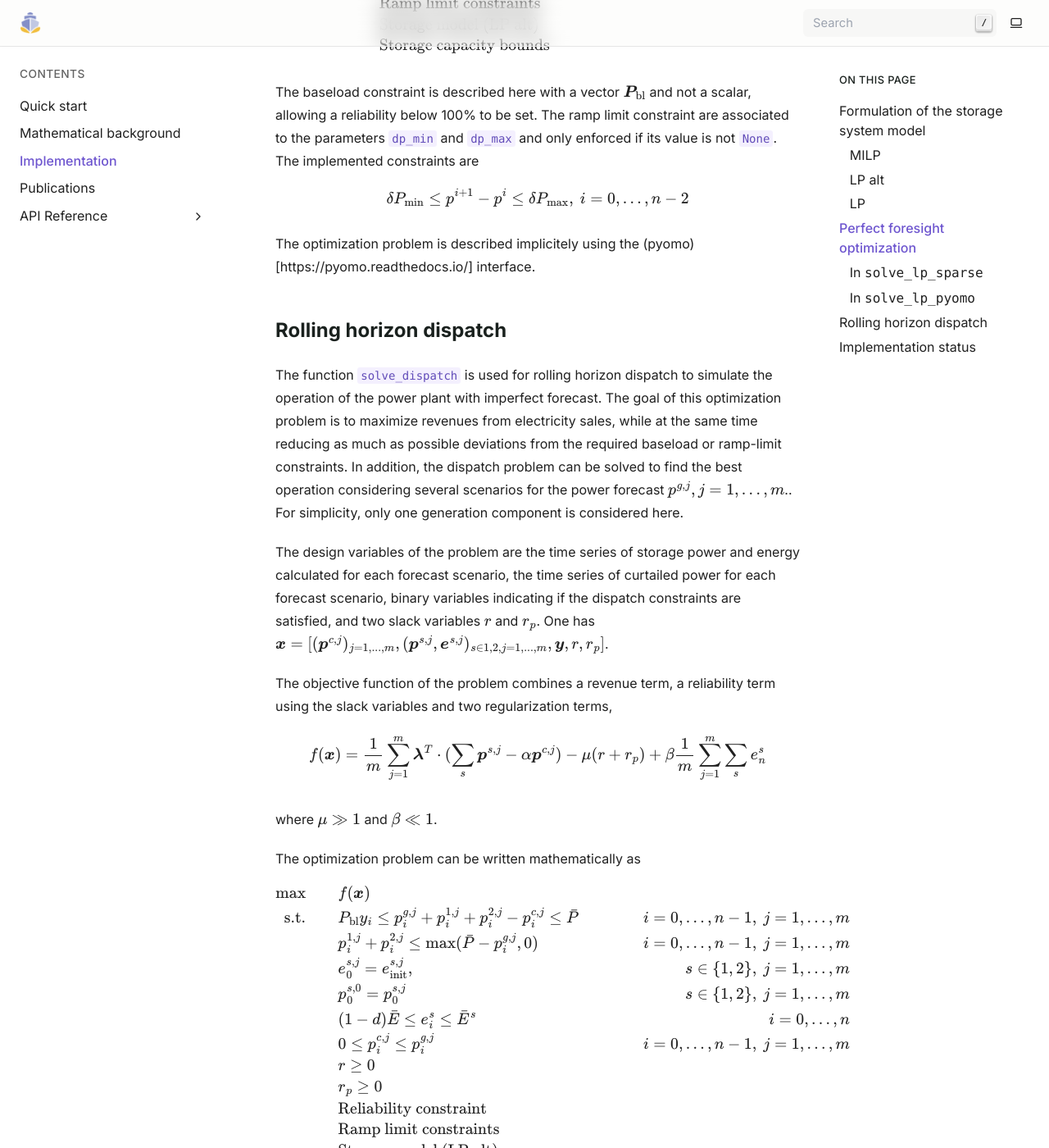
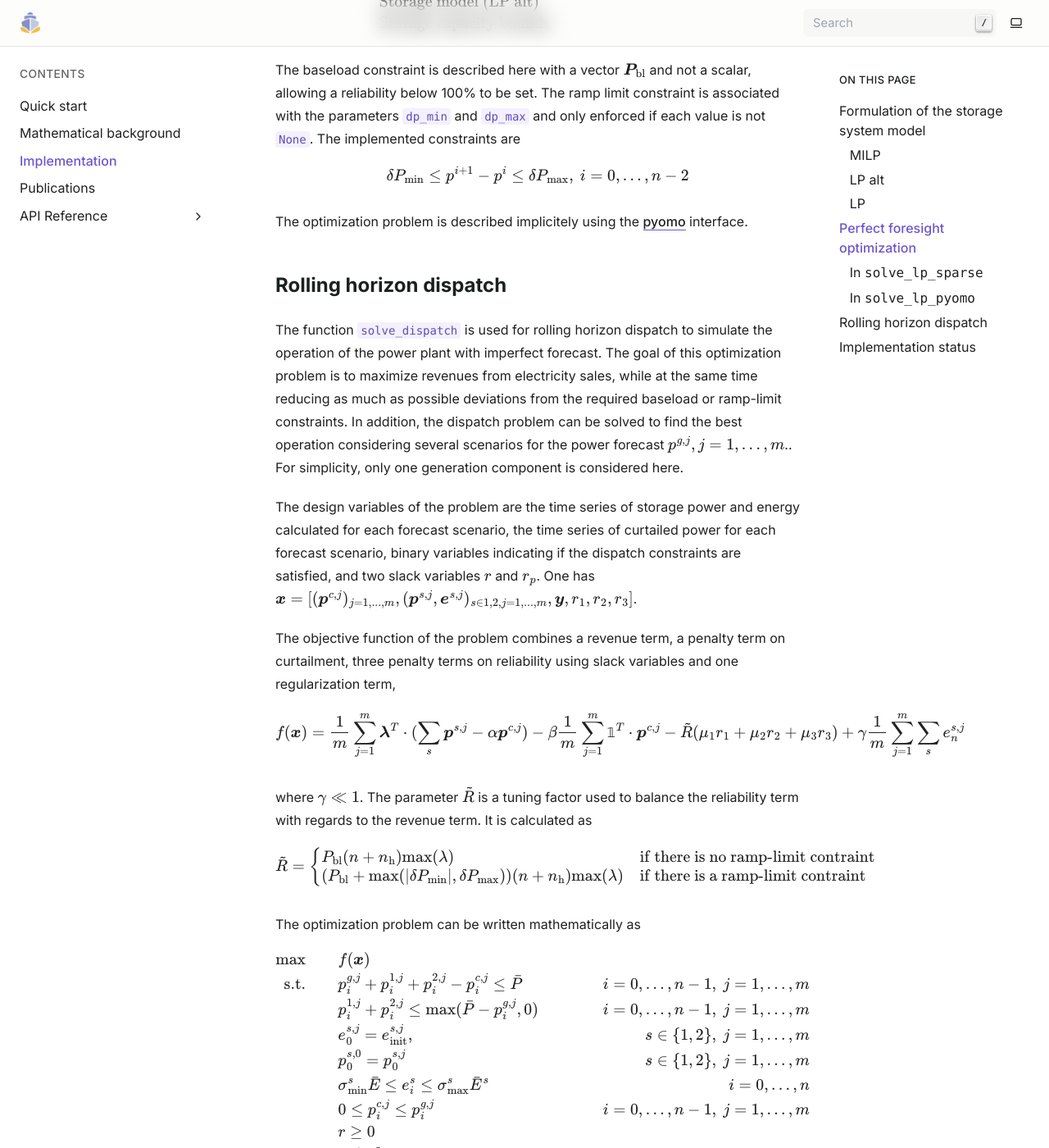
Before and after one commit to jennaiori/shipp, a Sphinx documentation site: the page built from docs/3_implementation.md, in a window 1280 px wide and 1400 px high, scrolled down 5728 px. Shown: the whole window at 82% size. Built offline with Sphinx 7.4.7, drawn with Linux system fonts in a browser that asks for light colours; some of the changed text lies outside the part shown.

Commit message:
Change of objective function in solve_dispatch_pyomo with additional penalty term + addition of slack variable for first time step baseload constraint

````diff
--- a/docs/3_implementation.md
+++ b/docs/3_implementation.md
@@ -82,7 +82,7 @@
 \text{s.t.} &&&  P_\text{bl} \leq  p_i \leq \bar{P} && i = 0,..., n-1 \\
   &&& p^1_i + p^2_i \leq \text{max}(\bar{P} - \sum_g p^g_i, 0) && i = 0,..., n-1 \\
   &&& e^s_0 \leq e^s_n, && s \in \{1,2\} \\
-  &&& (1-d)\bar{E} \leq e^{s}_i \leq \bar{E}^s && i = 0,..., n \\
+  &&& \sigma^s_\text{min}\bar{E}^s \leq e^{s}_i \leq \sigma^s_\text{max}\bar{E}^s && i = 0,..., n \\
   &&& 0 \leq p^c_i \leq \sum_g p_i^g && i = 0,..., n-1 \\
   &&&  \text{Storage model} \\
   &&& \text{Storage capacity bounds}
@@ -137,7 +137,7 @@
 For the `lp_alt` formulation, the objective function is:
 - For the integrated design problem:
 ```{math}
-  f_{\text{NPV}, \text{alt}}(\boldsymbol{x}) = \sum_{s} (\lambda^s_P \bar{P}^s + \lambda_E^s \bar{E}^s) - \dfrac{8760}{n}\sum_{k=1}^m {\boldsymbol{\lambda}^T \cdot (\sum_{s} \boldsymbol{p}^{s} - \alpha \boldsymbol{p}^c)}{(1+r)^k} + \beta \mathbb{1}^T\cdot \boldsymbol{p}^c
+  f_{\text{NPV}, \text{alt}}(\boldsymbol{x}) = \sum_{s} (\lambda^s_P \bar{P}^s + \lambda_E^s \bar{E}^s) - \dfrac{8760}{n}\sum_{k=1}^m \dfrac{\boldsymbol{\lambda}^T \cdot (\sum_{s} \boldsymbol{p}^{s} - \alpha \boldsymbol{p}^c)}{(1+r)^k} + \beta \mathbb{1}^T\cdot \boldsymbol{p}^c
 ```
 - For the dispatch only problem:
 ```{math}
@@ -152,9 +152,9 @@
 The objective function of the problem aims to maximize the added NPV, i.e., the contribution of the storage system components to the total NPV,
 
 ```{math}
-  f_{\text{NPV}, \text{alt}}(\boldsymbol{x}) = \sum_{s} (\lambda^s_P \bar{P}^s + \lambda_E^s \bar{E}^s) - \dfrac{8760}{n}\sum_{k=1}^m \dfrac{\boldsymbol{\lambda}^T \cdot (\sum_{s} \boldsymbol{p}^{s} - \alpha \boldsymbol{p}^c)}{(1+r)^k}
+  f_{\text{NPV}, \text{alt}}(\boldsymbol{x}) = \sum_{s} (\lambda^s_P \bar{P}^s + \lambda_E^s \bar{E}^s) - \dfrac{8760}{n}\sum_{k=1}^m \dfrac{\boldsymbol{\lambda}^T \cdot (\sum_{s} \boldsymbol{p}^{s} - \alpha \boldsymbol{p}^c)}{(1+r)^k} + \beta \mathbb{1}^T\cdot \boldsymbol{p}^c
 ```
-There is only one regularization parameter, $\alpha$, to balance curtailment and storage use. When `fixed_cap = True`, the objective function does not change, but it becomes equivalent to maximization of revenues since the storage capacities are fixed.
+Contrary to the function `solve_lp_sparse`, the objective function does not change when `fixed_cap = True`, but it becomes equivalent to maximization of revenues since the storage capacities are fixed.
 
 The problem is expressed mathematically as
 
@@ -163,7 +163,7 @@
 \text{s.t.} &&&  P_{\text{bl},i} \leq  p_i \leq \bar{P} &&& i = 0,..., n-1 \\
   &&& p^1_i + p^2_i \leq \text{max}(\bar{P} - \sum_g p^g_i, 0) &&& i = 0,..., n-1 \\
   &&& e^s_0 \leq e^s_n, &&& s \in \{1,2\} \\
-  &&& (1-d)\bar{E} \leq e^{s}_i \leq \bar{E}^s &&& i = 0,..., n \\
+  &&& \sigma^s_\text{min} \bar{E}^s \leq e^{s}_i \leq \sigma^s_\text{max} \bar{E}^s &&& i = 0,..., n \\
   &&& 0 \leq p^c_i \leq \sum_g p_i^g &&& i = 0,..., n-1 \\
   &&& \text{Ramp limit constraints} \\
   &&& \text{Storage model (LP alt)} \\
@@ -171,11 +171,11 @@
 \end{align*}
 
 
-The baseload constraint is described here with a vector $ \boldsymbol{P}_\text{bl}$ and not a scalar, allowing a reliability below 100% to be set. The ramp limit constraint are associated to the parameters `dp_min` and `dp_max` and only enforced if its value is not `None`. The implemented constraints are
+The baseload constraint is described here with a vector $ \boldsymbol{P}_\text{bl}$ and not a scalar, allowing a reliability below 100% to be set. The ramp limit constraint is associated with the parameters `dp_min` and `dp_max` and only enforced if each value is not `None`. The implemented constraints are
 
 $$ \delta P_\text{min}  \leq p^{i+1} - p^{i} \leq    \delta P_\text{max}, \ i = 0, ..., n-2 $$
 
-The optimization problem is described implicitely using the (pyomo)[https://pyomo.readthedocs.io/] interface.
+The optimization problem is described implicitely using the [pyomo](https://pyomo.readthedocs.io/) interface.
 
 
 
@@ -183,30 +183,39 @@
 
 The function `solve_dispatch` is used for rolling horizon dispatch to simulate the operation of the power plant with imperfect forecast. The goal of this optimization problem is to maximize revenues from electricity sales, while at the same time reducing as much as possible deviations from the required baseload or ramp-limit constraints. In addition, the dispatch problem can be solved to find the best operation considering several scenarios for the power forecast $p^{g,j}, j =1,..., m$.. For simplicity, only one generation component is considered here.
 
-The design variables of the problem are the time series of storage power and energy calculated for each forecast scenario, the time series of curtailed power for each forecast scenario, binary variables indicating if the dispatch constraints are satisfied, and two slack variables $r$ and $r_p$. One has $\boldsymbol{x} = [(\boldsymbol{p}^{c,j})_{j=1,...,m}, (\boldsymbol{p}^{s,j}, \boldsymbol{e}^{s,j})_{s\in{1,2}, j=1,...,m}, \boldsymbol{y}, r, r_p]$.
+The design variables of the problem are the time series of storage power and energy calculated for each forecast scenario, the time series of curtailed power for each forecast scenario, binary variables indicating if the dispatch constraints are satisfied, and two slack variables $r$ and $r_p$. One has $\boldsymbol{x} = [(\boldsymbol{p}^{c,j})_{j=1,...,m}, (\boldsymbol{p}^{s,j}, \boldsymbol{e}^{s,j})_{s\in{1,2}, j=1,...,m}, \boldsymbol{y}, r_1, r_2, r_3]$.
 
 
-The objective function of the problem combines a revenue term, a reliability term using the slack variables and two regularization terms,
+The objective function of the problem combines a revenue term, a penalty term on curtailment, three penalty terms on reliability using slack variables and one regularization term,
 
 ```{math}
-f(\boldsymbol{x}) = \dfrac{1}{m}\sum_{j=1}^{m} \boldsymbol{\lambda}^T\cdot(\sum_s \boldsymbol{p}^{s,j} - \alpha \boldsymbol{p}^{c,j}) - \mu (r + r_p) + \beta \dfrac{1}{m} \sum_{j=1}^m \sum_s e^s_{n}
+f(\boldsymbol{x}) = \dfrac{1}{m}\sum_{j=1}^{m} \boldsymbol{\lambda}^T\cdot(\sum_s \boldsymbol{p}^{s,j} - \alpha \boldsymbol{p}^{c,j})  - \beta  \dfrac{1}{m}\sum_{j=1}^{m} \mathbb{1}^T\cdot \boldsymbol{p}^{c,j} - \tilde{R} (\mu_1 r_1 + \mu_2 r_2 + \mu_3 r_3) + \gamma \dfrac{1}{m} \sum_{j=1}^m \sum_s e^{s,j}_{n}
 ```
-where $\mu \gg 1$ and $\beta \ll 1 $.
+where $\gamma \ll 1 $. The parameter $\tilde{R}$ is a tuning factor used to balance the reliability term with regards to the revenue term. It is calculated as
+
+```{math}
+\tilde{R} = \begin{cases}
+  P_\text{bl} (n+n_\text{h}) \text{max}(\lambda) & \text{if there is no ramp-limit contraint} \\
+  (P_\text{bl} + \text{max}(|\delta P_\text{min}|, \delta P_\text{max})) (n+n_\text{h}) \text{max}(\lambda) & \text{if there is a ramp-limit contraint}
+\end{cases}
+```
+
 
 The optimization problem can be written mathematically as
 
 
 \begin{align*}
 \text{max} &&&  f(\boldsymbol{x}) \\
-\text{s.t.} &&&  P_\text{bl} y_i \leq p^{g,j}_i + p^{1,j}_i + p^{2,j}_i - p^{c,j}_i \leq \bar{P} &&& i = 0,..., n-1, \ j=1,...,m \\
+\text{s.t.} &&&  p^{g,j}_i + p^{1,j}_i + p^{2,j}_i - p^{c,j}_i \leq \bar{P} &&& i = 0,..., n-1, \ j=1,...,m \\
   &&& p^{1,j}_i + p^{2,j}_i \leq \text{max}(\bar{P} - p^{g,j}_i, 0) &&& i = 0,..., n-1, \ j=1,...,m \\
   &&& e^{s,j}_0 = e^{s,j}_\text{init}, &&& s \in \{1,2\}, \ j=1,...,m \\
   &&& p^{s,0}_0 = p^{s,j}_0 &&& s \in \{1,2\}, \ j=1,...,m \\
-  &&& (1-d)\bar{E} \leq e^{s}_i \leq \bar{E}^s &&& i = 0,..., n \\
+  &&& \sigma^s_\text{min} \bar{E} \leq e^{s}_i \leq \sigma^s_\text{max} \bar{E}^s &&& i = 0,..., n \\
   &&& 0 \leq p^{c,j}_i \leq p^{g,j}_i &&& i = 0,..., n-1,  \ j=1,...,m \\
   &&& r\geq 0\\
   &&& r_p\geq 0\\
   &&& \text{Reliability constraint} \\
+  &&& \text{Baseload constraints}
   &&& \text{Ramp limit constraints} \\
   &&& \text{Storage model (LP alt)} \\
   &&& \text{Bounds on binary variables}
@@ -216,27 +225,35 @@
 
 The reliability constraint enforces a target reliability $r_\text{th}$ based on the number of times where the dispatch constraints (baseload and ramp limit) are satisfied. This calculation is done for the time window of the forecast in addition to a window of past operation of length $n_h$. This enables the problem to keep a *memory* of previous operation. The constraint is expressed as
 
-$$ \sum_{i=0}^{n-1} y_i \geq (r_\text{th} - r)(n + n_h) - k_h $$
+$$ \sum_{i=0}^{n-1} y_i \geq (r_\text{th} - r_1)(n + n_h) - k_h $$
 
 where $k_h$ is the number of time steps satisfying the dispatch constraints in the window of past operation. The terms $r_\text{th}, n_h$ and $k_h$ are inputs to the function `solve_dispatch_pyomo`.
 
-
-The ramp limit constraints are expressed as follows, with a separate expression for the constraint at the first time steps,
+The baseload constraints are expressed as follows
 
 \begin{align*}
- & p^{g,j}_0 + p^{1,j}_0 + p^{2,j}_0 - p^{c,j}_0 - p_h - p^s_h \geq -\delta P_\text{lim} + r_p \bar{P} && j = 1, ...,m \\
- & p^{1,j}_0 + p^{2,j}_0 - p^{c,j}_0 - p_h - p^s_h  \leq y_i ( \delta P_\text{lim} - p^{g,j}_0 + p_h + p^s_h) && j = 1, ...,m \\
-& ( p^{1,j}_{i+1} + p^{2,j}_{i+1} - p^{c,j}_{i+1}) - ( p^{1,j}_{i} + p^{2,j}_{i} - p^{c,j}_{i}) \geq -\bar{P} + y_i (\bar{P} - \delta P_\text{lim}) - p^{g,j}_i +  p^{g,j}_{i+1} && j = 1, ...,m, \ i =1, ..., n-1\\
-& ( p^{1,j}_{i+1} + p^{2,j}_{i+1} - p^{c,j}_{i+1}) - ( p^{1,j}_{i} + p^{2,j}_{i} - p^{c,j}_{i}) \leq \bar{P} + y_i (-\bar{P} + \delta P_\text{lim}) - p^{g,j}_i +  p^{g,j}_{i+1} && j = 1, ...,m, \ i =1, ..., n-1
+    P_\text{bl}(1 - r_2) \leq p^{g,j}_0 + p^{1,j}_0 + p^{2,j}_0 - p^{c,j}_0 \\
+    P_\text{bl} y_i \leq p^{g,j}_i + p^{1,j}_i + p^{2,j}_i - p^{c,j}_i && i = 1,..., n-1, \ j=1,...,m \\
 \end{align*}
 
-where $p_{h}$ is the value of the power produced at the previous time step minus curtailment and $p^s_{h}$ the value of the storage power at the previous time step. The lower bound for the ramp-limit at the first time step uses the slack variable $r_p$ instead of a binary variable. This is to reduce the violation of the constraint when the ramp-limit cannot be satisfied at the first time step.
+The constraint at the first time step does not include a binary variable, but instead uses a slack variable $r_2$ in order to minimize deviations when the constraint cannot be respected. If $P_\text{bl} = 0$, the constraints simply translate to a zero lower bound on the power, meaning that the power plant cannot import from the grid.
+
+The ramp limit constraints are expressed as follows, with a separate expression for the constraints at the first time step,
+
+\begin{align*}
+ & p^{g,j}_0 + p^{1,j}_0 + p^{2,j}_0 - p^{c,j}_0 - p_h - p^s_h \geq \delta P_\text{min} - r_3 \bar{P} && j = 1, ...,m \\
+ & p^{g,j}_0 + p^{1,j}_0 + p^{2,j}_0 - p^{c,j}_0 - p_h - p^s_h \leq \delta P_\text{max} + r_3 \bar{P} && j = 1, ...,m \\
+ & ( p^{1,j}_{i+1} + p^{2,j}_{i+1} - p^{c,j}_{i+1}) - ( p^{1,j}_{i} + p^{2,j}_{i} - p^{c,j}_{i}) \geq -\bar{P} + y_i (\bar{P} + \delta P_\text{min}) - p^{g,j}_i + p^{g,j}_{i+1} && j = 1, ...,m, \ i =1, ..., n-1\\
+& ( p^{1,j}_{i+1} + p^{2,j}_{i+1} - p^{c,j}_{i+1}) - ( p^{1,j}_{i} + p^{2,j}_{i} - p^{c,j}_{i}) \leq \bar{P} + y_i (-\bar{P} + \delta P_\text{max}) - p^{g,j}_i +  p^{g,j}_{i+1} && j = 1, ...,m, \ i =1, ..., n-1
+\end{align*}
+
+where $p_{h}$ is the value of the power produced at the previous time step minus curtailment and $p^s_{h}$ the value of the storage power at the previous time step. The bounds for the ramp-limit at the first time step uses the slack variable $r_2$ instead of a binary variable. This is to reduce the violation of the constraint when the ramp-limit cannot be satisfied at the first time step.
 
 Finally, to facilitate convergence of the algorithm, the bounds on the binary variables are set so that
 - in the presence of a baseload constraint, $y_i = 1$ if $\underset{j}{\text{min}}(p^{g,j}_i) \geq P_\text{bl}$
 - in the absence of baseload or ramp-limit constraints, $y_i = 1, \forall i$.
 
-The dispatch optimization in `solve_dispatch` is implemented using the `lp_alt` formulation. Two regularization terms are included in the objective function to ensure the constraints are active at the optimum. Furthermore, a penalty on the reliability binary variables is needed to ensure the dispatch constraints are respected as much as possible. As such, the objective function becomes
+The dispatch optimization in `solve_dispatch` is implemented using the `lp_alt` formulation. The regularization term on the curtailment and on the final state of charge are included in the objective function to ensure the constraints are active at the optimum.
 
 
 ```{warning}
````
Also changed, not shown: other parts of docs/3_implementation.md (+1 -1 lines), 2 other files.
